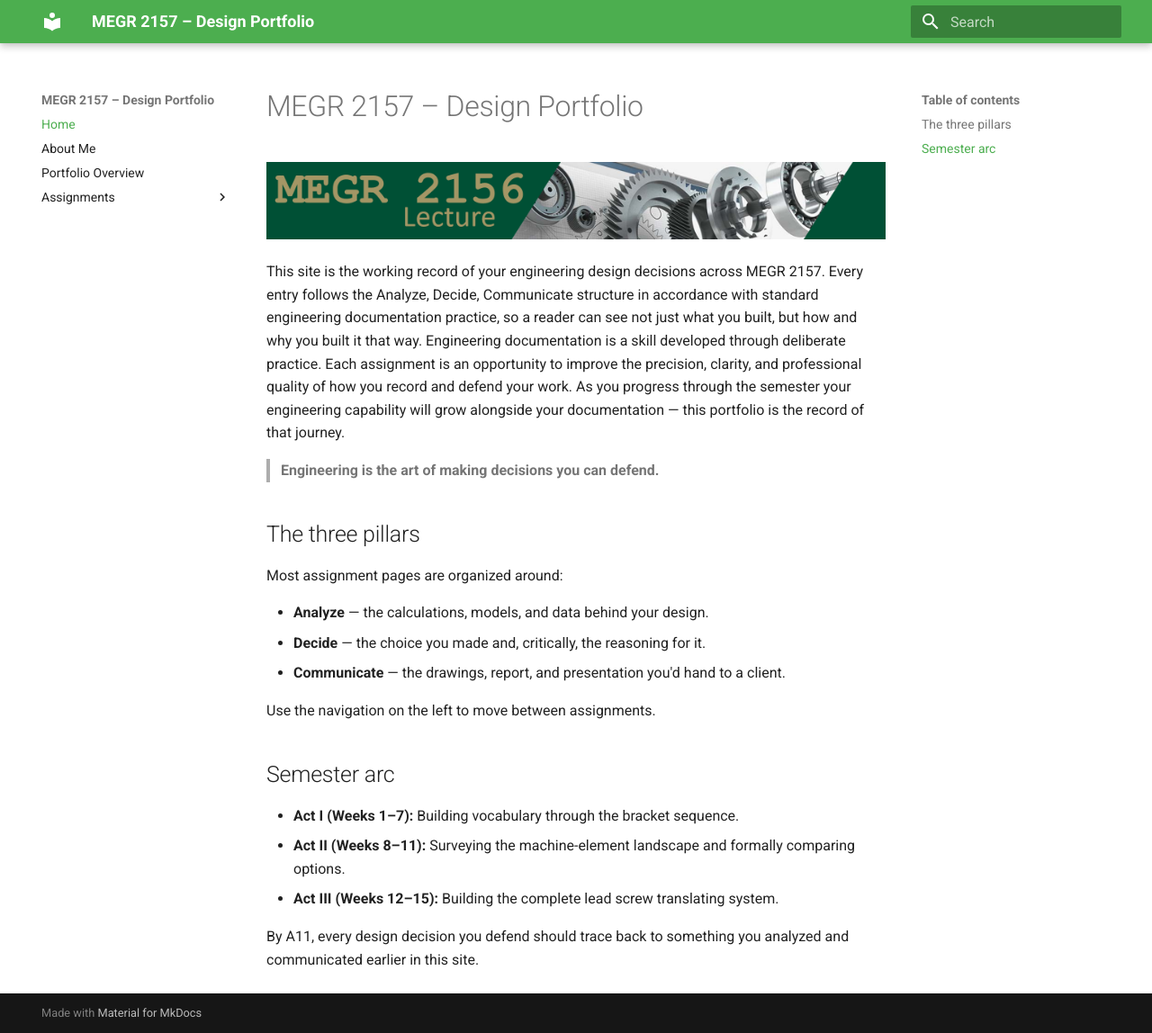
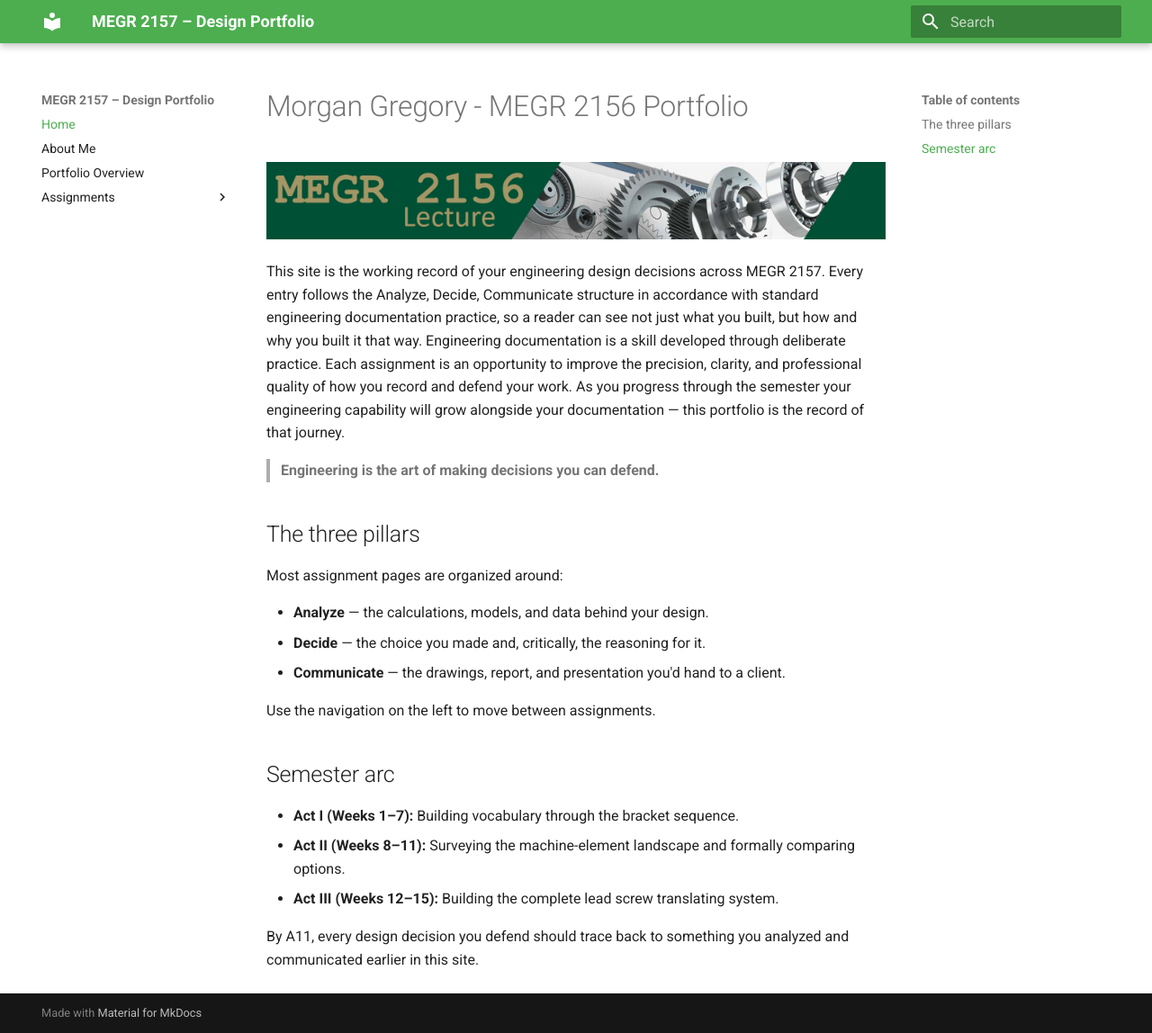
Before and after one commit to mgrego35/megr2156-portfolio, an MkDocs documentation site: the page built from docs/index.md, in a window 1280 px wide and 1148 px high. Shown: the whole window at 90% size. Built offline with MkDocs 1.6.1 and Material for MkDocs 9.7.7, drawn with Linux system fonts in a browser that asks for light colours.

Commit message:
Initial site setup.

```diff
--- a/docs/index.md
+++ b/docs/index.md
@@ -1,4 +1,4 @@
-# MEGR 2157 – Design Portfolio
+# Morgan Gregory - MEGR 2156 Portfolio
 
 ![MEGR 2156-7 Title](MEGR2156title.png)
 
```
